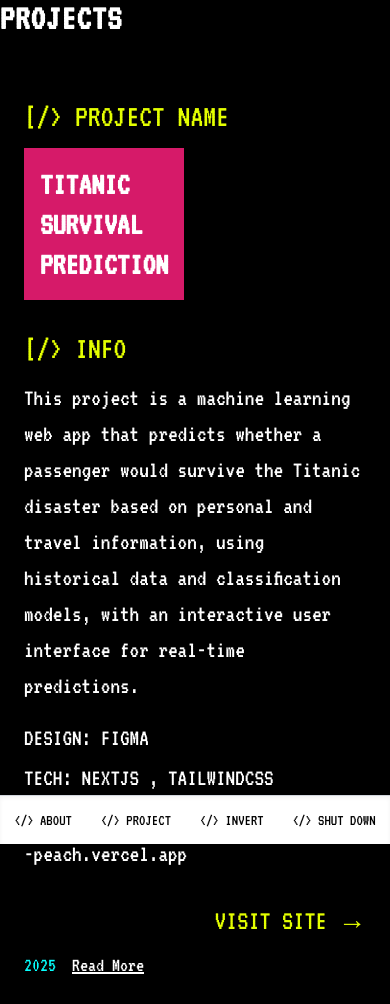
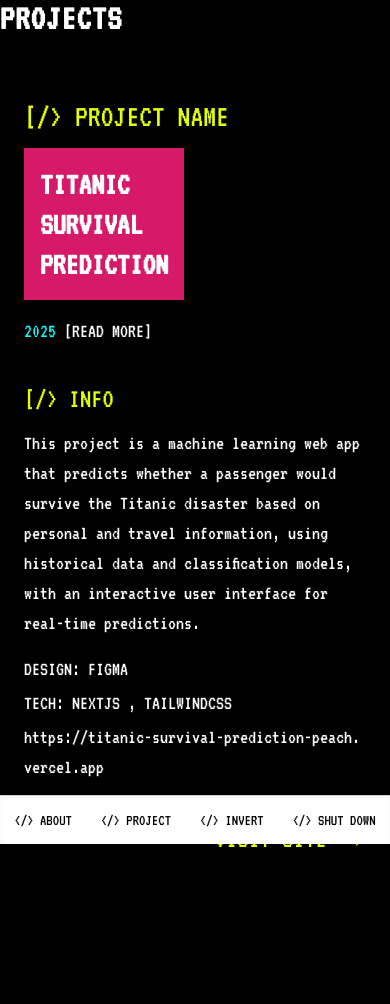
Before and after one commit to GeneralAcre/story-of-acre, a Next.js app: page /projects in a window 390 px wide. After the commit the page ends 934 px from the top, so only its background shows below. Built offline with nearby package versions, Linux system fonts and the light colour scheme.

Commit message:
Project Layout

```diff
--- a/src/app/Components/ProjectCard.js
+++ b/src/app/Components/ProjectCard.js
@@ -1,6 +1,3 @@
-'use client';
-
-import { useState } from 'react';
 
 export default function ProjectCard({
   year,
@@ -11,18 +8,13 @@ export default function ProjectCard({
   overview,
   imageUrl,
   siteUrl,
-  children, // dynamic image for each project
+  children,
+  isOpen,
+  setIsOpen,
 }) {
-  const [isOpen, setIsOpen] = useState(false);
 
   return (
     <div>
-      {/* Year + Read More */}
-      <div className="flex text-[20px] sm:text-[24px] mt-2 ml-0 sm:ml-[60px] gap-4">
-        <p className="text-[#06FFFE]">{year}</p>
-        <button onClick={() => setIsOpen(true)} className="text-white underline">Read More</button>
-      </div>
-
       {/* Modal */}
       {isOpen && (
         <div className="fixed inset-0 bg-black bg-opacity-50 z-50 flex justify-center items-center px-4">
--- a/src/app/LoadingScreen.js
+++ b/src/app/LoadingScreen.js
@@ -9,7 +9,7 @@ export default function LoadingScreen() {
         LOADING<span className="animate-bounce">...</span>
       </h1>
 
-      <div className="flex gap-1">
+      <div className="flex flex-wrap justify-center gap-1 max-w-full px-2">
         {[...Array(15)].map((_, i) => (
           <div
             key={i}
--- a/src/app/about/page.js
+++ b/src/app/about/page.js
@@ -86,7 +86,7 @@ export default function About() {
           </div>
         </div>
       </div>
-      <div className="h-16"></div>
+      <div className="h-20 sm:h-30"></div>
     </div>
   );
 }
--- a/src/app/projects/page.js
+++ b/src/app/projects/page.js
@@ -9,6 +9,8 @@ export default function Projects() {
 
       <Titanic/> {/* Titanic Project*/}
 
+      <div className="mb-[50px]"></div>
+
 
     </div>
   );
--- a/src/app/projects/titanic.js
+++ b/src/app/projects/titanic.js
@@ -9,38 +9,49 @@ export default function Titanic() {
 
   return (
     <div className="bg-black text-white p-6">
-      <div className="flex items-start gap-4 flex-wrap">
+      <div className="flex flex-col lg:flex-row gap-8">
 
-        {/* Left Section */}
-        <div>
+        {/* Left Section (Pink Block + Year/Link) */}
+        <div className="flex flex-col items-start">
           <p className="text-[#E4FF00] text-[32px] mb-2">{`[/> PROJECT NAME`}</p>
 
           {/* Pink Title Block */}
-          <div className="bg-[#D61A69] text-white text-[32px] font-bold leading-tight p-4 inline-block mb-2">
+          <div className="bg-[#D61A69] text-white text-[32px] font-bold leading-tight p-4 mb-2">
             <p>TITANIC</p>
             <p>SURVIVAL</p>
             <p>PREDICTION</p>
           </div>
 
+          {/* Year + Read More */}
+          <div className="text-[20px] lg:text-[24px] mt-2">
+            <span className="text-[#06FFFE] mr-2">2025</span>
+
+            <button
+              onClick={() => setIsOpen(true)}
+              className="text-white hover:text-[#06FFFE]">{`[READ MORE]`}
+            </button>
+
+          </div>
         </div>
 
         {/* Info Section */}
-        <div className="max-w-[800px]">
-          <p className="text-[#E4FF00] text-[32px] mb-2">{`[/> INFO`}</p>
-          <p className="text-[24px]  mb-4">
+        <div className="max-w-[800px] flex-1">
+          <p className="text-[#E4FF00] text-[28px] md:text-[32px] lg:text-[36px]  mb-2">{`[/> INFO`}</p>
+          <p className="text-[20px] lg:text-[24px] mb-4">
             This project is a machine learning web app that predicts whether a passenger would survive
             the Titanic disaster based on personal and travel information, using historical data and classification models,
             with an interactive user interface for real-time predictions.
           </p>
-          <p className="text-[24px] mb-1">DESIGN: FIGMA</p>
-          <p className="text-[24px] mb-1">TECH: NEXTJS , TAILWINDCSS</p>
-          <p className="text-[24px] mb-1 break-all">
+          <p className="text-[20px] lg:text-[24px]  mb-1">DESIGN: FIGMA</p>
+          <p className="text-[20px] lg:text-[24px] mb-1">TECH: NEXTJS , TAILWINDCSS</p>
+          <p className="text-[20px] lg:text-[24px]  mb-1 break-all">
             https://titanic-survival-prediction-peach.vercel.app
           </p>
         </div>
+      </div>
 
       {/* Visit Site */}
-        <div className="ml-auto mt-2">
+      <div className="mt-8 text-right lg:text-right text-center">
         <Link
           href="https://titanic-survival-prediction-peach.vercel.app"
           target="_blank"
@@ -49,10 +60,8 @@ export default function Titanic() {
           VISIT SITE →
         </Link>
       </div>
-      </div>
 
       {/* Modal */}
-
       <ProjectCard
         year="2025"
         name="TITANIC SURVIVAL PREDICTION"
@@ -68,11 +77,8 @@ export default function Titanic() {
         imageUrl="/Titanic/titanic-vintage-image.jpg"
         siteUrl="https://titanic-survival-prediction-peach.vercel.app"
       >
-
-          <EndResult/>
-
+        <EndResult />
       </ProjectCard>
-
     </div>
   );
 }
```
Lines whose indentation alone changed are shown as unchanged.
